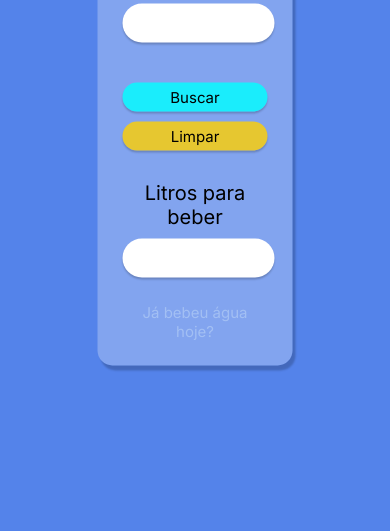
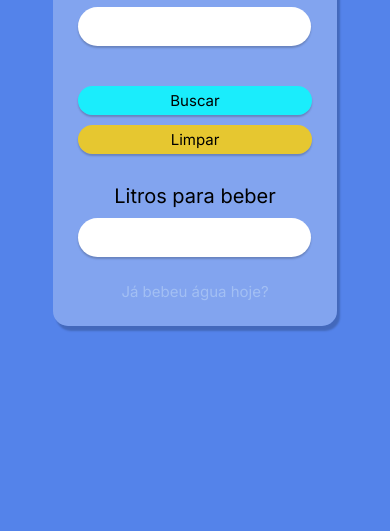
Before and after one commit to Alexsgassis/beba.agua, a plain HTML site: page index.html in a window 390 px wide. Shown: the part 313-844 px from the top of the page. Drawn offline with Linux system fonts and the light colour scheme.

Commit message:
modificado para tela de mobile

```diff
--- a/css/styles.css
+++ b/css/styles.css
@@ -23,7 +23,7 @@ main {
     border-radius: 15px;
     padding: 25px;
     /* height: 45%; */
-    /* width: 20%; */
+    /* width: 80%; */
 }
 
 .tema {
@@ -77,3 +77,9 @@ main {
     text-align: center;
 
 }
+
+@media only screen and (max-width: 500px) {
+    main {
+        width: 60%;
+    }
+}
```
